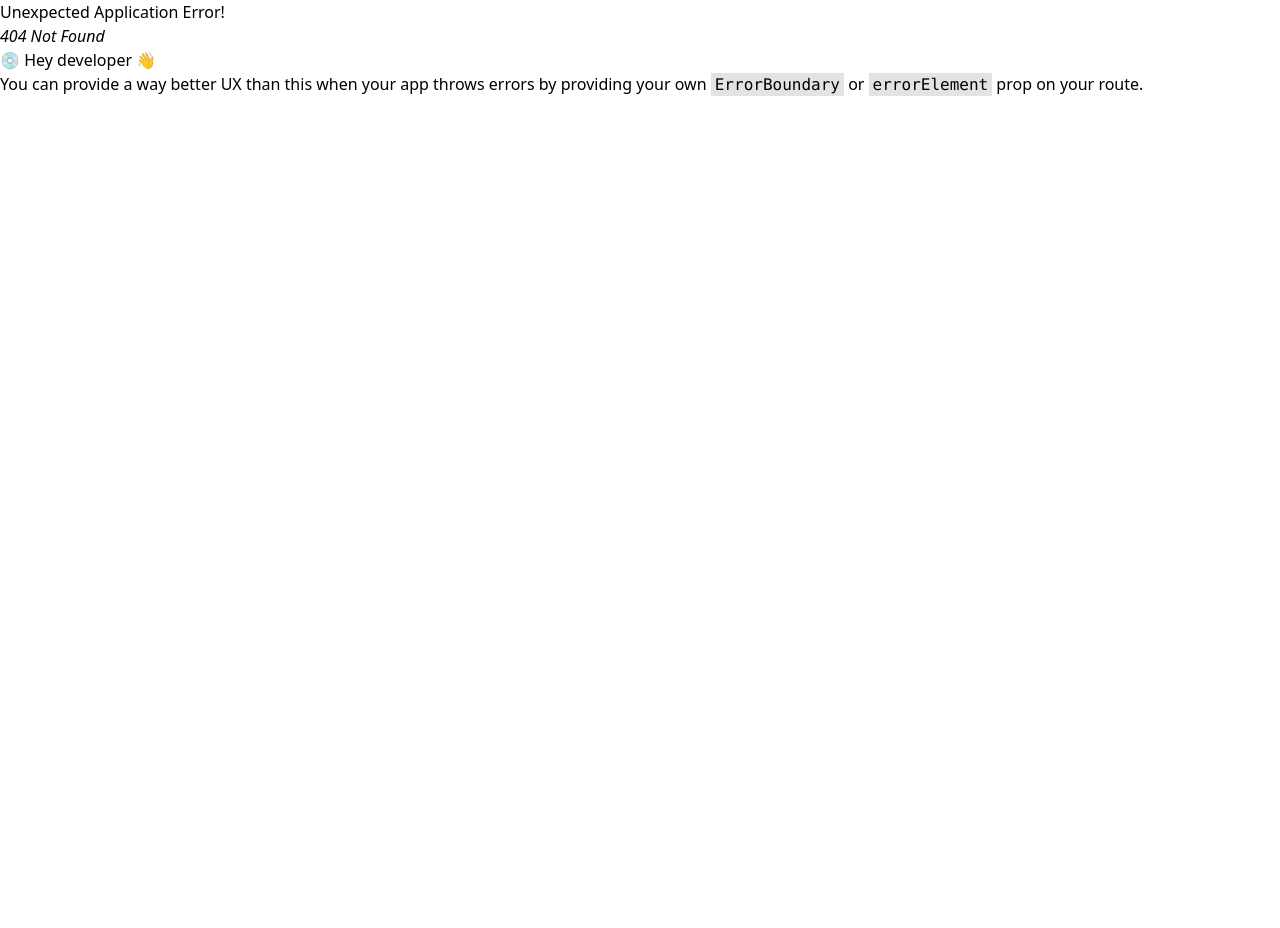
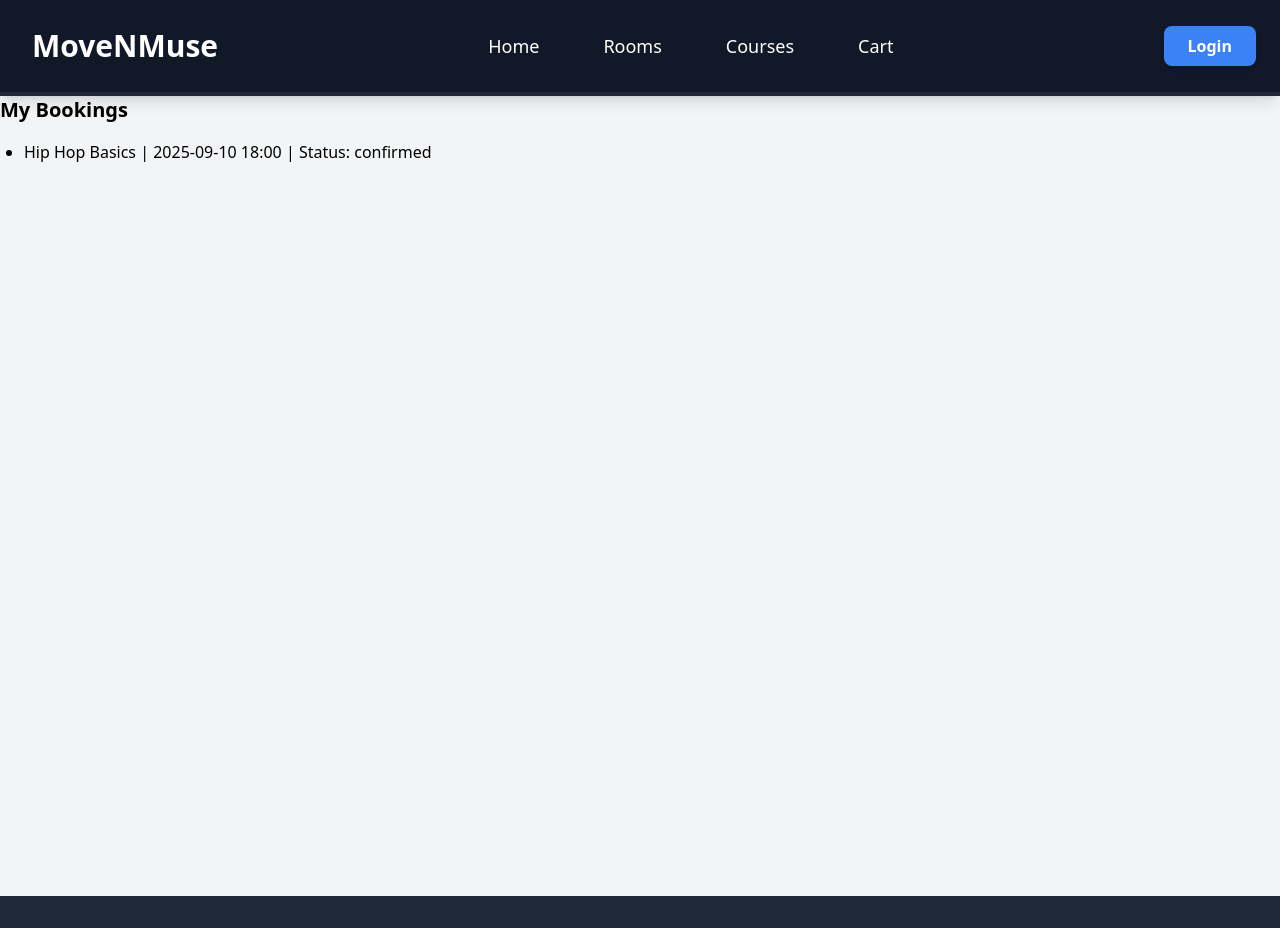
Before and after one commit to marinankato/MoveNMuse, a React (Vite) app in the folder client/: page /mybookings in a window 1280 px wide. Before the commit this address had no page. Before the commit the page ends 800 px from the top, so only its background shows below. Built offline with nearby package versions, Linux system fonts and the light colour scheme.

Commit message:
fix path of booking

```diff
--- a/client/src/pages/CourseDetail.jsx
+++ b/client/src/pages/CourseDetail.jsx
@@ -45,7 +45,7 @@ function CourseDetail() {
       </ul>
       <button
         className="mt-4 px-4 py-2 bg-blue-500 text-white rounded"
-        onClick={() => navigate("/checkout")}
+        onClick={() => navigate("/coursecheckout")}
       >
         Book This Course
       </button>
--- a/client/src/pages/Mybooking.jsx
+++ b/client/src/pages/Mybookings.jsx
@@ -4,7 +4,7 @@ const bookings = [
   { id: "b1", course: "Hip Hop Basics", session: "2025-09-10 18:00", status: "confirmed" },
 ];
 
-function MyBookings() {
+function Mybookings() {
   return (
     <div>
       <h1 className="text-xl font-bold mb-4">My Bookings</h1>
@@ -19,4 +19,4 @@ function MyBookings() {
   );
 }
 
-export default MyBookings;
+export default Mybookings;
--- a/client/src/pages/index.jsx
+++ b/client/src/pages/index.jsx
@@ -5,6 +5,6 @@ import Checkout from "./Checkout.jsx";
 import CourseList from "./CourseList.jsx";
 import CourseDetail from "./CourseDetail.jsx";
 import CourseChekout from "./CourseCheckout.jsx";
-import Mybooking from "./Mybooking.jsx";
+import Mybookings from "./Mybookings.jsx";
 
-export { Home, Login, CartPage, Checkout, CourseList, CourseDetail, CourseChekout, Mybooking };
+export { Home, Login, CartPage, Checkout, CourseList, CourseDetail, CourseChekout, Mybookings };
--- a/client/src/routes/index.jsx
+++ b/client/src/routes/index.jsx
@@ -4,7 +4,7 @@ import {
   createRoutesFromElements,
 } from "react-router-dom";
 import Layout from "../Layout";
-import { Home, Login, CartPage, Checkout, CourseList, CourseDetail, CourseChekout, Mybooking } from "../pages";
+import { Home, Login, CartPage, Checkout, CourseList, CourseDetail, CourseChekout, Mybookings } from "../pages";
 
 const router = createBrowserRouter(
   createRoutesFromElements(
@@ -17,7 +17,7 @@ const router = createBrowserRouter(
 
         <Route path="courses" element={<CourseList />} />
         <Route path="course/:id" element={<CourseDetail />} />
-        <Route path="mybooking" element={<Mybooking />} />
+        <Route path="mybookings" element={<Mybookings />} />
         <Route path="coursecheckout" element={<CourseChekout />} />
       </Route>
     </Route>
```
